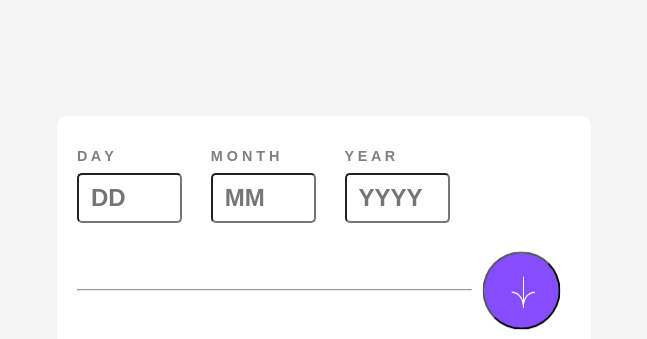
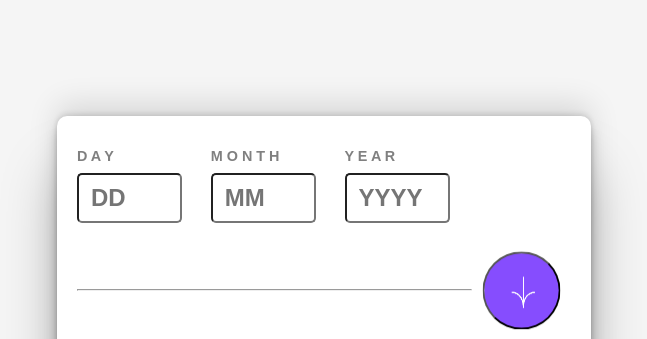
Before and after one commit to SaumyaG1318/AgeCaculator, a plain HTML site: page index.html in a window 1280 px wide. Shown: the top 339 px of the page, without its empty margins (316-963 px from the left). Drawn offline with Linux system fonts and the light colour scheme.

Commit message:
box shadow added

```diff
--- a/styles.css
+++ b/styles.css
@@ -71,6 +71,9 @@ h6 {
 /*Mobile first Approch*/
 
 .main-box {
+  box-shadow: rgba(0, 0, 0, 0.25) 0px 54px 55px,
+    rgba(0, 0, 0, 0.12) 0px -12px 30px, rgba(0, 0, 0, 0.12) 0px 4px 6px,
+    rgba(0, 0, 0, 0.17) 0px 12px 13px, rgba(0, 0, 0, 0.09) 0px -3px 5px;
   position: absolute;
   top: 100px;
   width: 90vw;
```
